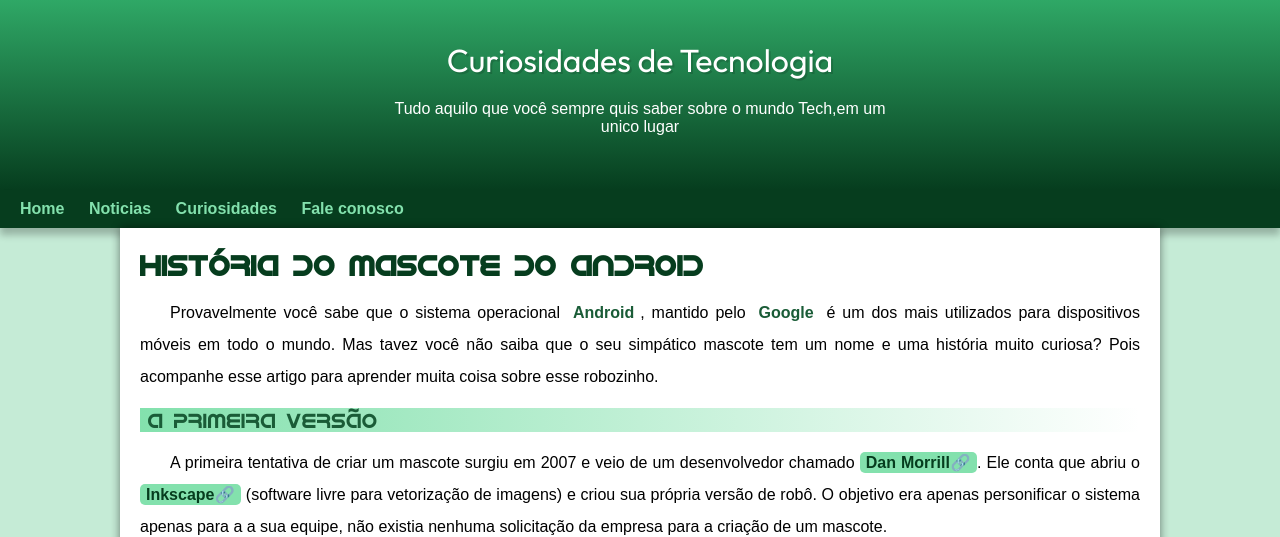
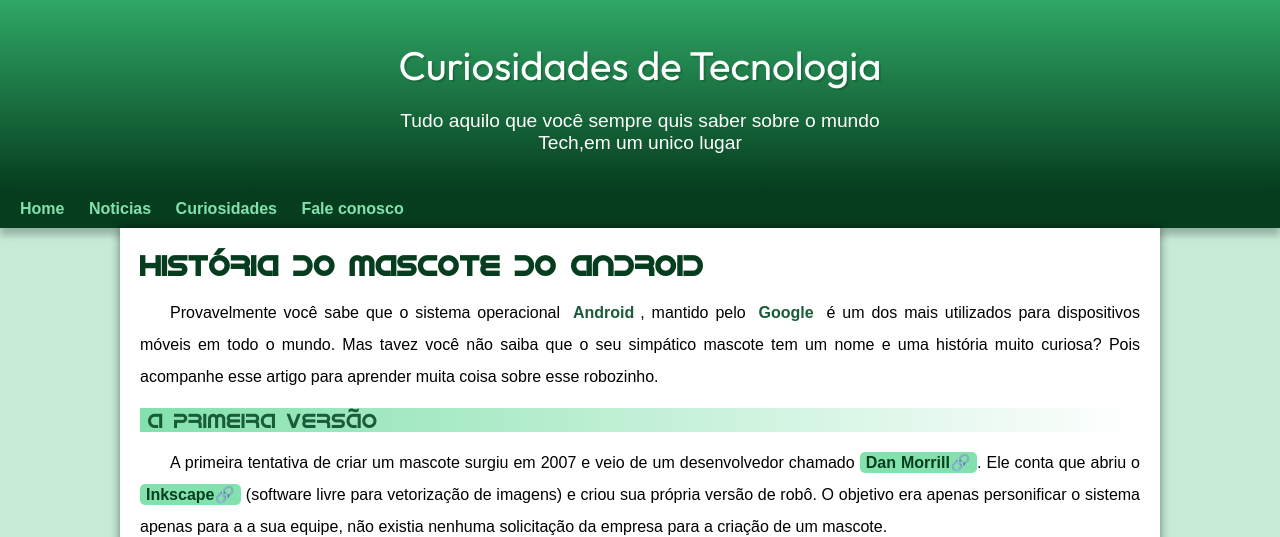
Before and after one commit to caua-junior/projeto-android, a plain HTML site: page index.html in a window 1280 px wide. Shown: the top 537 px of the page. Drawn offline with Linux system fonts and the light colour scheme.

Commit message:
Update style.css

```diff
--- a/estilo/style.css
+++ b/estilo/style.css
@@ -39,14 +39,14 @@ header {
 header > h1 {
     color: white;
     font-family: var(--fonte-destaque);
-    font-size: 2em;
+    font-size: 2.5em;
     font-weight: normal;
     margin-bottom: 20px;
     text-shadow: 2px 2px 0px rgba(0, 0, 0, 0.144);
 }
 header > p {
     font-family: var(--fonte-padrao);
-    font-size: 1em;
+    font-size: 1.2em;
     color: white;
     max-width: 500px;
     margin: auto;
```
